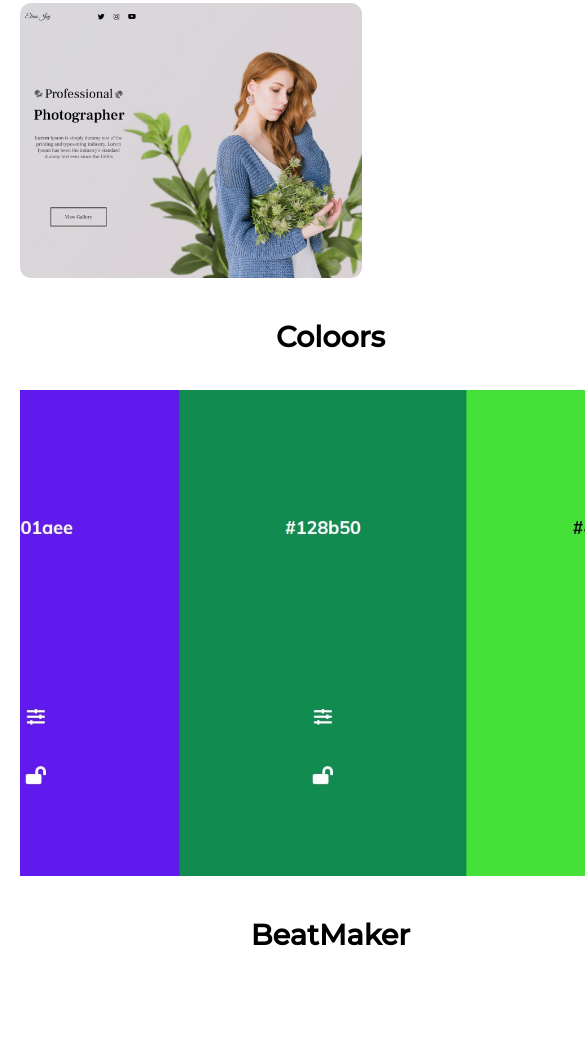
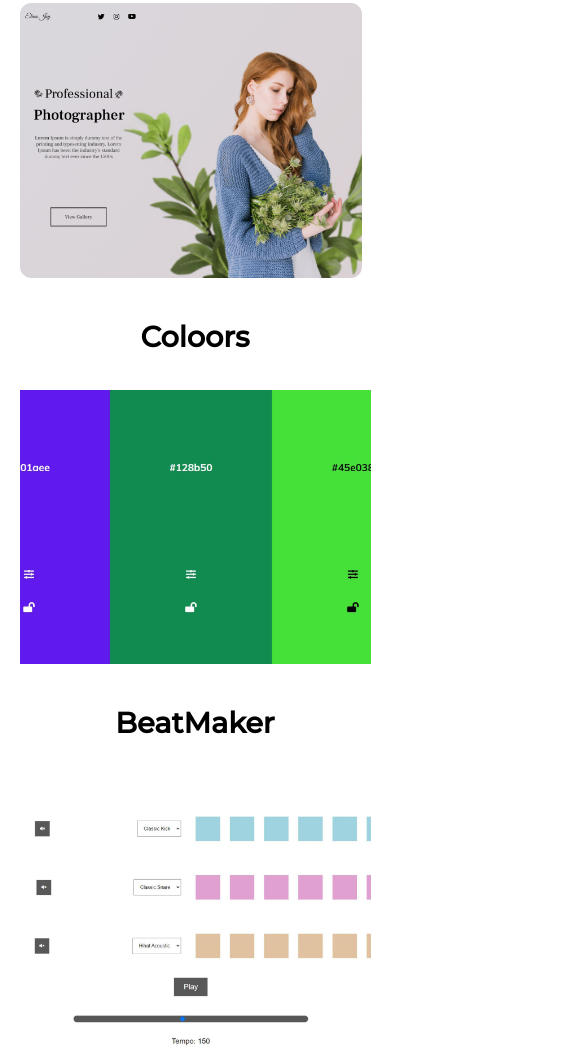
Before and after one commit to jaggehns/Jaggehn-Portfolio, a plain HTML site: page projects/index.html in a window 390 px wide. Shown: the part 662-1720 px from the top of the page, 585 px wide, since content can reach past the window. Drawn offline with Linux system fonts and the light colour scheme.

Commit message:
Add files via upload

```diff
--- a/styles/style.css
+++ b/styles/style.css
@@ -507,13 +507,19 @@
     margin: 2rem;
   }
   .elena,
-  .travelly {
+  .travelly,
+  .coloors,
+  .beatmaker,
+  .photon {
     -webkit-box-flex: 1;
         -ms-flex: 1 1 50rem;
             flex: 1 1 50rem;
   }
   .elena img,
-  .travelly img {
+  .travelly img,
+  .coloors img,
+  .beatmaker img,
+  .photon img {
     width: 100%;
     height: 100%;
   }
```
Also changed, not shown: 1 other file.
